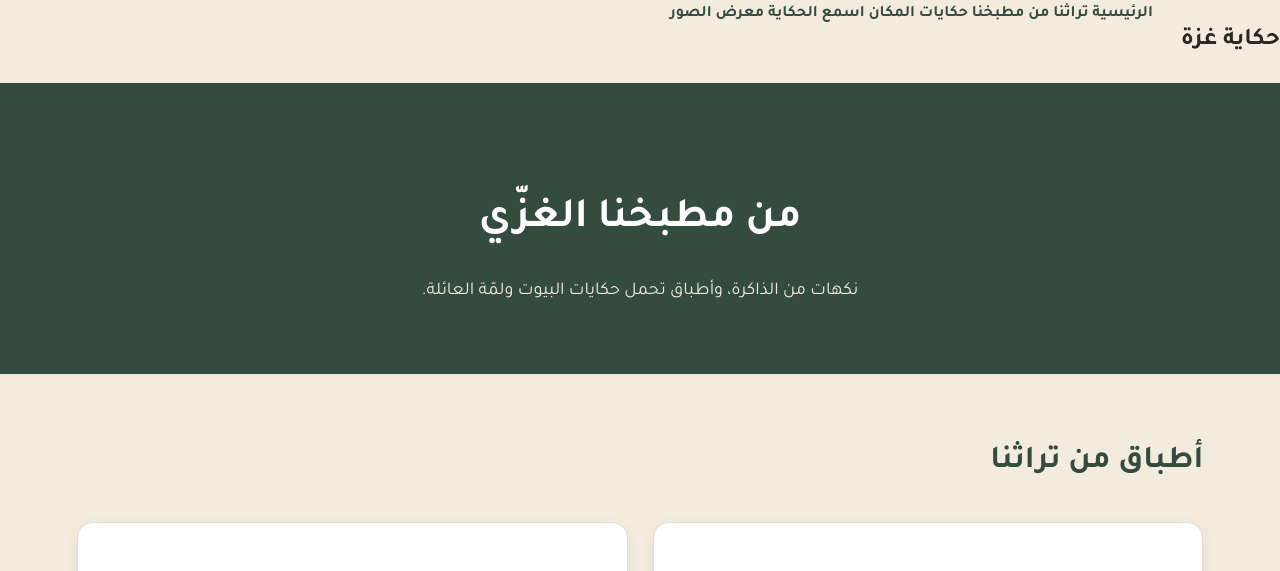
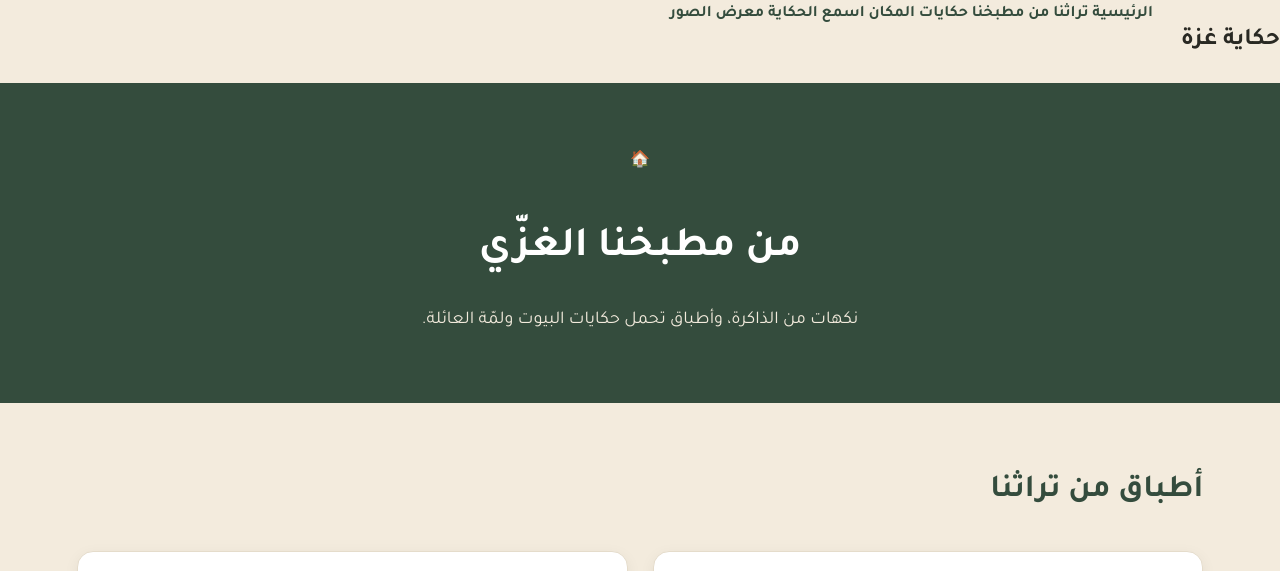
Before and after one commit to lelyan342-hue/hekayat-gaza, a plain HTML site: page food.html in a window 1280 px wide. Shown: the top 571 px of the page. Drawn offline with Linux system fonts and the light colour scheme; files whose address does not match are found by name.

Commit message:
Add files via upload

```diff
--- a/food.html
+++ b/food.html
@@ -23,7 +23,7 @@
 </header>
 
 <main>
-    <section class="audio-hero">
+    <section class="audio-hero">🏠
         <h1>من مطبخنا الغزّي</h1>
         <p>نكهات من الذاكرة، وأطباق تحمل حكايات البيوت ولمّة العائلة.</p>
     </section>
```
Also changed, not shown: Musakhan.jpg (added), crafts.jpg (added), food.jpg (added), heritage.jpg (added), heritage1.jpg (added), hero.JPG (added), maftoul.jpg (added), markets.jpg (added), old-houses.jpg (added), places.jpg (added), sea.jpg (added), stories.jpg (added), sumagiyya.jpg (added), traditions.jpg (added).
